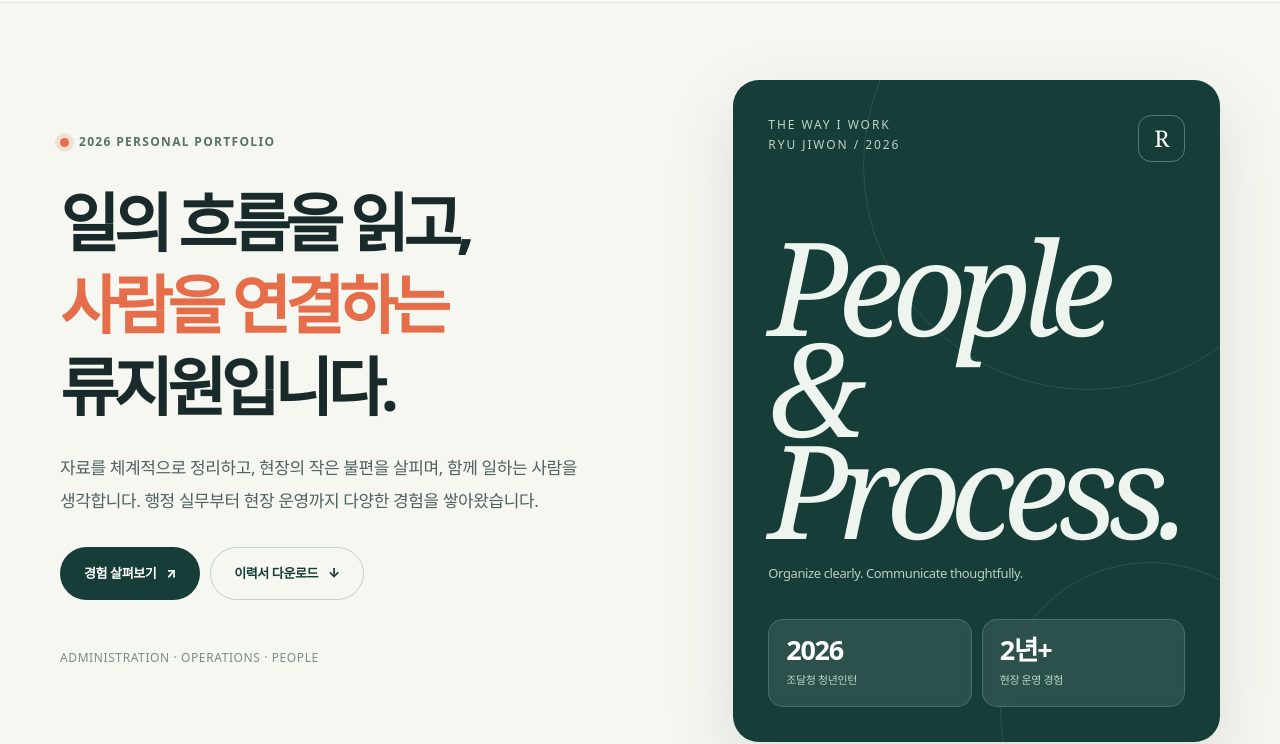
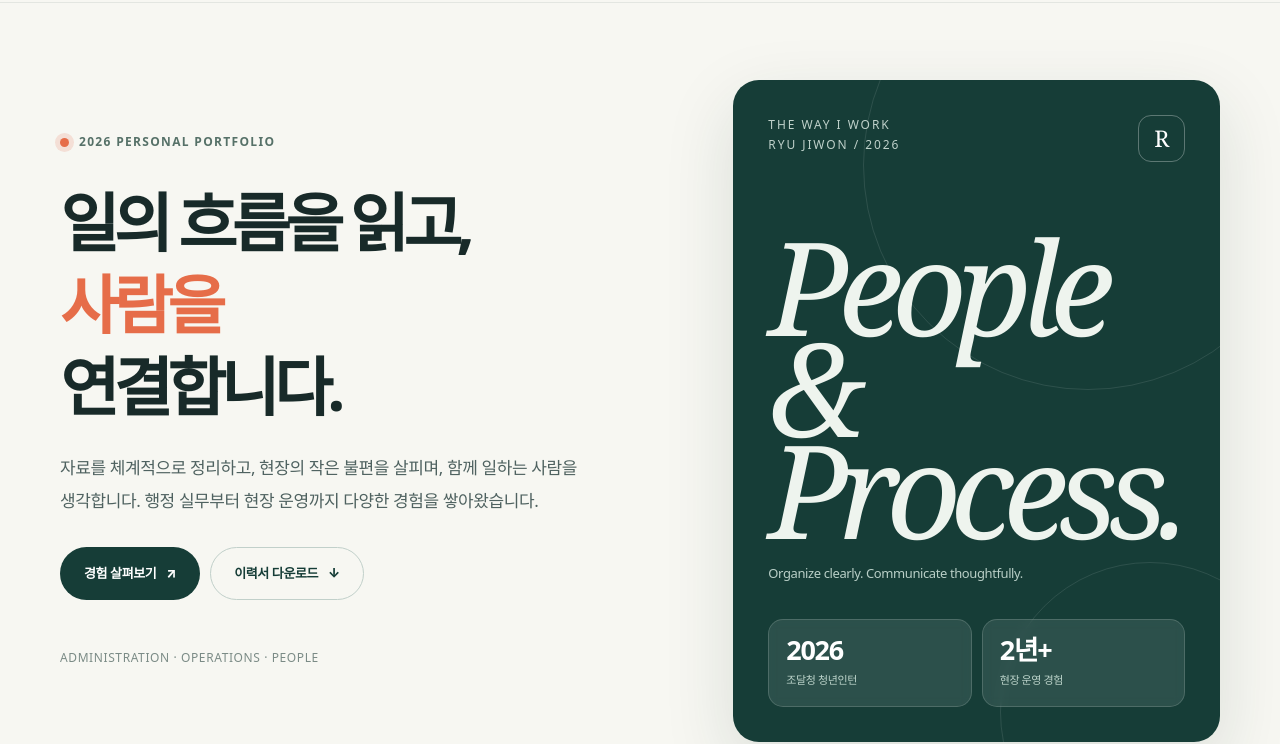
Before and after one commit to yoojw0717-netizen/homepagename, a plain HTML site: page index.html in a window 1280 px wide. Shown: the part 79-823 px from the top of the page. Drawn offline with Linux system fonts and the light colour scheme.

Commit message:
title change

```diff
--- a/index.html
+++ b/index.html
@@ -340,7 +340,7 @@ button, input { -webkit-tap-highlight-color: transparent; }
     <div class="container hero-grid">
       <div class="hero-content">
         <div class="hero-kicker"><span class="pulse" aria-hidden="true"></span> 2026 PERSONAL PORTFOLIO</div>
-        <h1 id="hero-title">일의 흐름을 읽고,<br><span class="highlight">사람을 연결하는</span><br>류지원입니다.</h1>
+        <h1 id="hero-title">일의 흐름을 읽고,<br><span class="highlight">사람을</span><br>연결합니다.</h1>
         <p class="hero-desc">자료를 체계적으로 정리하고, 현장의 작은 불편을 살피며, 함께 일하는 사람을 생각합니다. 행정 실무부터 현장 운영까지 다양한 경험을 쌓아왔습니다.</p>
         <div class="hero-actions">
           <a class="button button-primary" href="#experience">경험 살펴보기 <span aria-hidden="true">↗</span></a>
```
